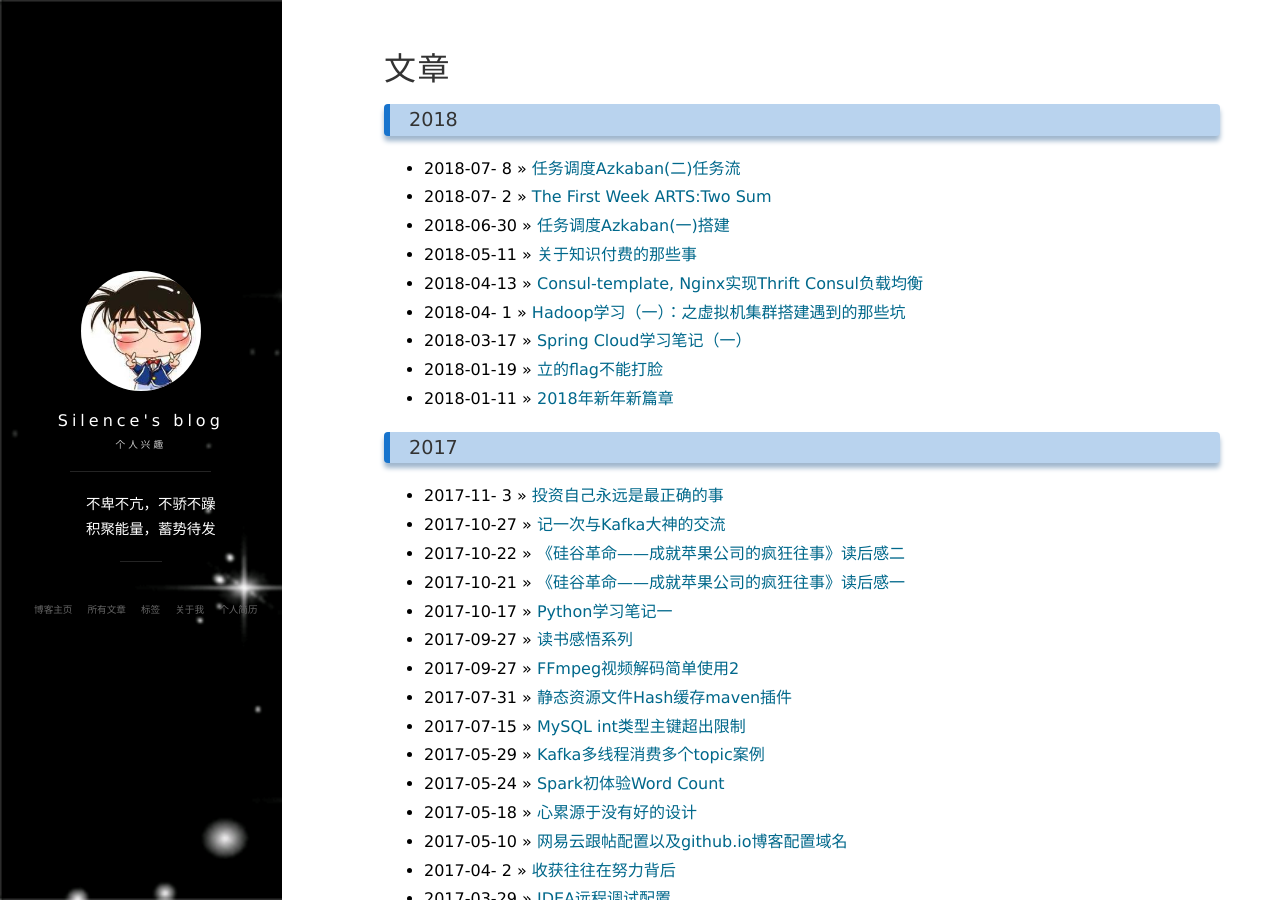
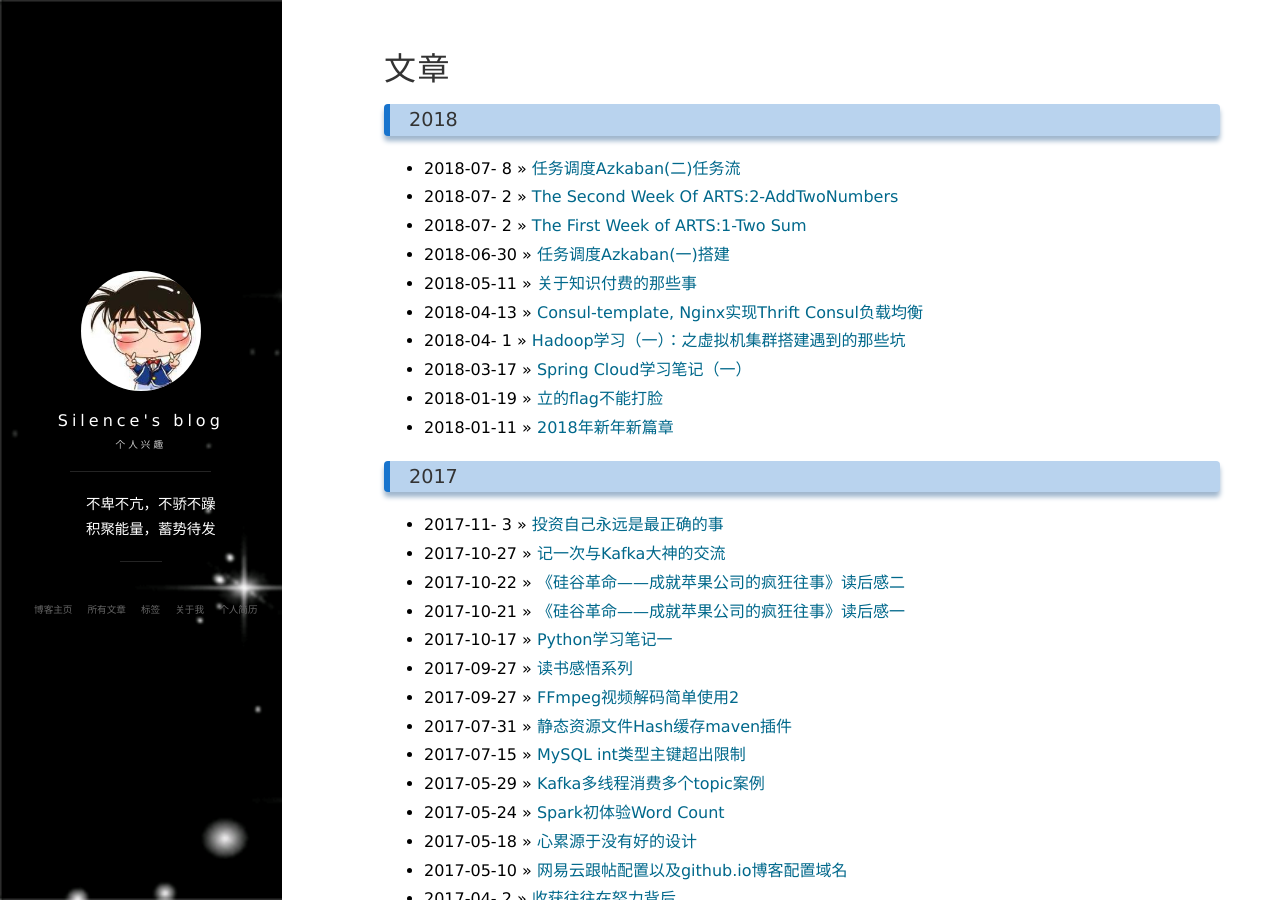
Before and after one commit to zhuSilence/zhuSilence.github.io, a Jekyll site: the page built from archive.html, in a window 1280 px wide and 900 px high. Built offline with Jekyll 4.4.1, drawn with Linux system fonts in a browser that asks for light colours; nearby versions of some CDN libraries; comment, search, counter and statistics services are not loaded; part of the change alters nothing that is shown.

Commit message:
Second ARTS

````diff
--- a/_posts/2018-07-02-The First Week ARTS.md
+++ b/_posts/2018-07-02-The First Week of ARTS:1-Two Sum.md
@@ -1,6 +1,6 @@
 ---
 layout: post
-title: The First Week ARTS:Two Sum
+title: The First Week of ARTS:1-Two Sum
 date: 2018-07-02
 tag: ARTS
 ---
--- /dev/null
+++ b/_posts/2018-07-08-The Second Week of ARTS:2-AddTwoNumbers.md
@@ -0,0 +1,195 @@
+---
+layout: post
+title: The Second Week Of ARTS:2-AddTwoNumbers
+date: 2018-07-02
+tag: ARTS
+---
+
+### Introduction
+- Algorithm  - Learning Algorithm
+- Review  - Learning English
+- Tip - Learning Techniques
+- Share - Learning Influence
+
+## Let's do it!!!
+### Algorithm
+
+1. [Description](https://leetcode.com/problems/add-two-numbers/description/)
+- You are given two non-empty linked lists representing two non-negative integers. The digits are stored in reverse order and each of their nodes contain a single digit. Add the two numbers and return it as a linked list.
+You may assume the two numbers do not contain any leading zero, except the number 0 itself.
+- Example
+Input: (2 -> 4 -> 3) + (5 -> 6 -> 4)
+Output: 7 -> 0 -> 8
+Explanation: 342 + 465 = 807.
+
+2. Solution
+
+```java
+package com.silence.arts.leetcode.first;
+
+import java.util.LinkedList;
+
+/**
+ * <br>
+ * <b>功能：</b><br>
+ * <b>作者：</b>@author Silence<br>
+ * <b>日期：</b>2018-07-01 12:11<br>
+ * <b>详细说明：</b>无<br>
+ */
+public class AddTwoNumbers_2 {
+    public static ListNode addTwoNumbers(ListNode l1, ListNode l2) {
+        StringBuilder add1 = new StringBuilder();
+        ListNode p = l1;
+        while (p.next != null) {
+            add1.append(p.val);
+            p = p.next;
+        }
+        add1.append(p.val);
+
+        StringBuilder add2 = new StringBuilder();
+        ListNode pp = l2;
+        while (pp.next != null) {
+            add2.append(pp.val);
+            pp = pp.next;
+        }
+        add2.append(pp.val);
+        String num1 = add1.toString();
+        String num2 = add2.toString();
+        if (num1.length() < num2.length()) {
+            for (int i = 0; i < num2.length() - num1.length(); i++) {
+                add1.append(0);
+            }
+            num1 = add1.toString();
+        }
+
+        if (num2.length() < num1.length()) {
+            for (int i = 0; i < num1.length() - num2.length(); i++) {
+                add2.append(0);
+            }
+            num2 = add2.toString();
+        }
+
+        StringBuilder builder = new StringBuilder();
+        int carry = 0;
+        for (int i = 0; i < num1.length(); i++) {
+            for (int j = 0; j < num2.length(); j++) {
+                if (i == j) {
+                    int val = Integer.parseInt(String.valueOf(num1.charAt(i)));
+                    int val2 = Integer.parseInt(String.valueOf(num2.charAt(j)));
+                    int sum = val + val2 + carry;
+                    if (sum < 10) {
+                        builder.append(sum);
+                        carry = 0;
+                    } else {
+                        builder.append(String.valueOf(sum).substring(1));
+                        carry = 1;
+                    }
+                }
+            }
+        }
+
+        if (carry > 0) {
+            builder.append(carry);
+        }
+        String result = builder.toString();
+        LinkedList<ListNode> list = new LinkedList<>();
+        for (int i = 0; i < result.length(); i++) {
+            int val = Integer.parseInt(String.valueOf(result.charAt(i)));
+            ListNode listNode = new ListNode(val);
+            list.add(listNode);
+        }
+        for (int i = 0; i < list.size(); i++) {
+            if (i + 1 < list.size()) {
+                list.get(i).next = list.get(i + 1);
+            } else {
+                list.get(i).next = null;
+            }
+        }
+        return list.get(0);
+    }
+
+    public static void main(String[] args) {
+        ListNode l1 = new ListNode(2);
+        ListNode l2 = new ListNode(4);
+        l1.next = l2;
+        ListNode l3 = new ListNode(3);
+        l2.next = l3;
+        l3.next = null;
+
+
+        ListNode l4 = new ListNode(5);
+        ListNode l5 = new ListNode(6);
+        l4.next = l5;
+        ListNode l6 = new ListNode(4);
+        l5.next = l6;
+        l6.next = null;
+        ListNode ll = addTwoNumbers(l1, l4);
+        System.out.println(ll.val);
+
+    }
+
+}
+
+class ListNode {
+    int val;
+    ListNode next;
+    ListNode(int x) {
+        this.val = x;
+    }
+}
+```
+
+> Thinking
+> 1. Assemble the values inside the two ListNodes into a string
+> 2. Compile the two strings that are assembled, make the length of the two strings is the same
+> 3. Traversing the characters of the two strings one at a time and carry
+> 4. Convert the result to ListNodes
+> 5. The obtained ListNode is composed of a LinkedList, and the first ListNode is output.
+
+> Conclusion<br>
+> - The idea is very simple, but the implementation of this algorithm is not very efficient, only be said to solve the problem, the effect is not very good, the redundancy of code writing.
+
+> 思路
+> 1. 将输入的两个ListNode内部的值组装成字符串
+> 2. 将组装得到的两个字符串补齐，让其位数一样
+> 3. 遍历让两个字符串的字符一次累加，进位
+> 4. 将得到的字符串转换为ListNode
+> 5. 将得到的ListNode组成LinkedList，输出第一个ListNode
+
+> 总结
+> - 思路很简单，但是这个算法的实现并不是很优雅，只能说解决了问题，效果不是很好，代码写的冗余。
+
+3. More Efficient Solution!!!😂😂😂
+
+```java
+ ListNode dummyHead = new ListNode(0);
+    ListNode p = l1, q = l2, curr = dummyHead;
+    int carry = 0;
+    while (p != null || q != null) {
+        int x = (p != null) ? p.val : 0;
+        int y = (q != null) ? q.val : 0;
+        int sum = carry + x + y;
+        carry = sum / 10;
+        curr.next = new ListNode(sum % 10);
+        curr = curr.next;
+        if (p != null) p = p.next;
+        if (q != null) q = q.next;
+    }
+    if (carry > 0) {
+        curr.next = new ListNode(carry);
+    }
+    return dummyHead.next;
+```
+### Review
+
+
+### Tips
+1. public static void arraycopy(Object src, int srcPos, Object dest, int destPos, int length)
+- Object src : 原数组
+- int srcPos : 从原数组的起始位置开始
+- Object dest : 目标数组
+- int destPos : 目标数组的开始起始位置
+- int length  : 要copy的数组的长度
+
+### Share
+[Azkaban任务流](http://zxsilence.me/2018/07/%E4%BB%BB%E5%8A%A1%E8%B0%83%E5%BA%A6Azkaban(%E4%BA%8C)%E4%BB%BB%E5%8A%A1%E6%B5%81/)
````
